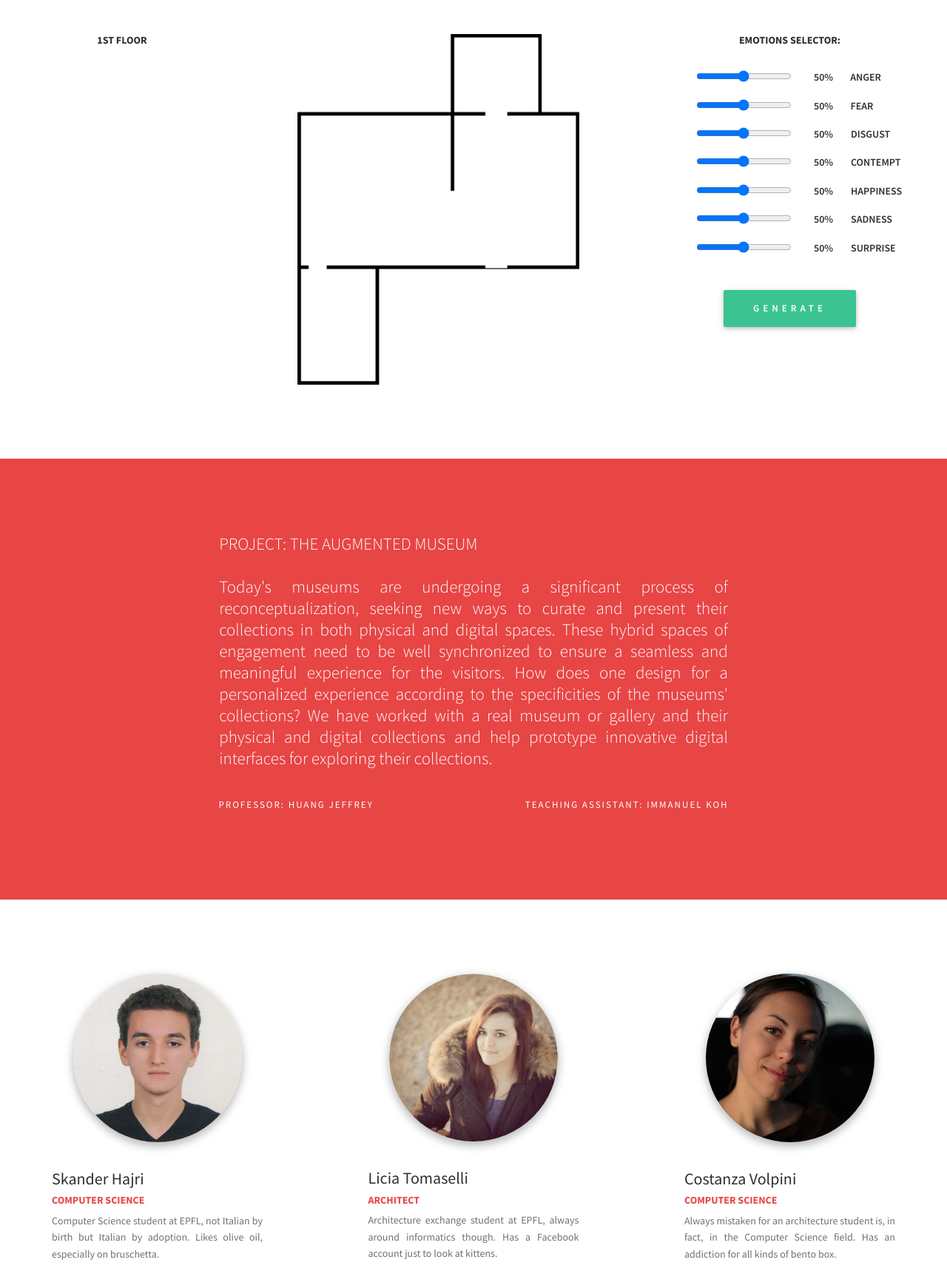
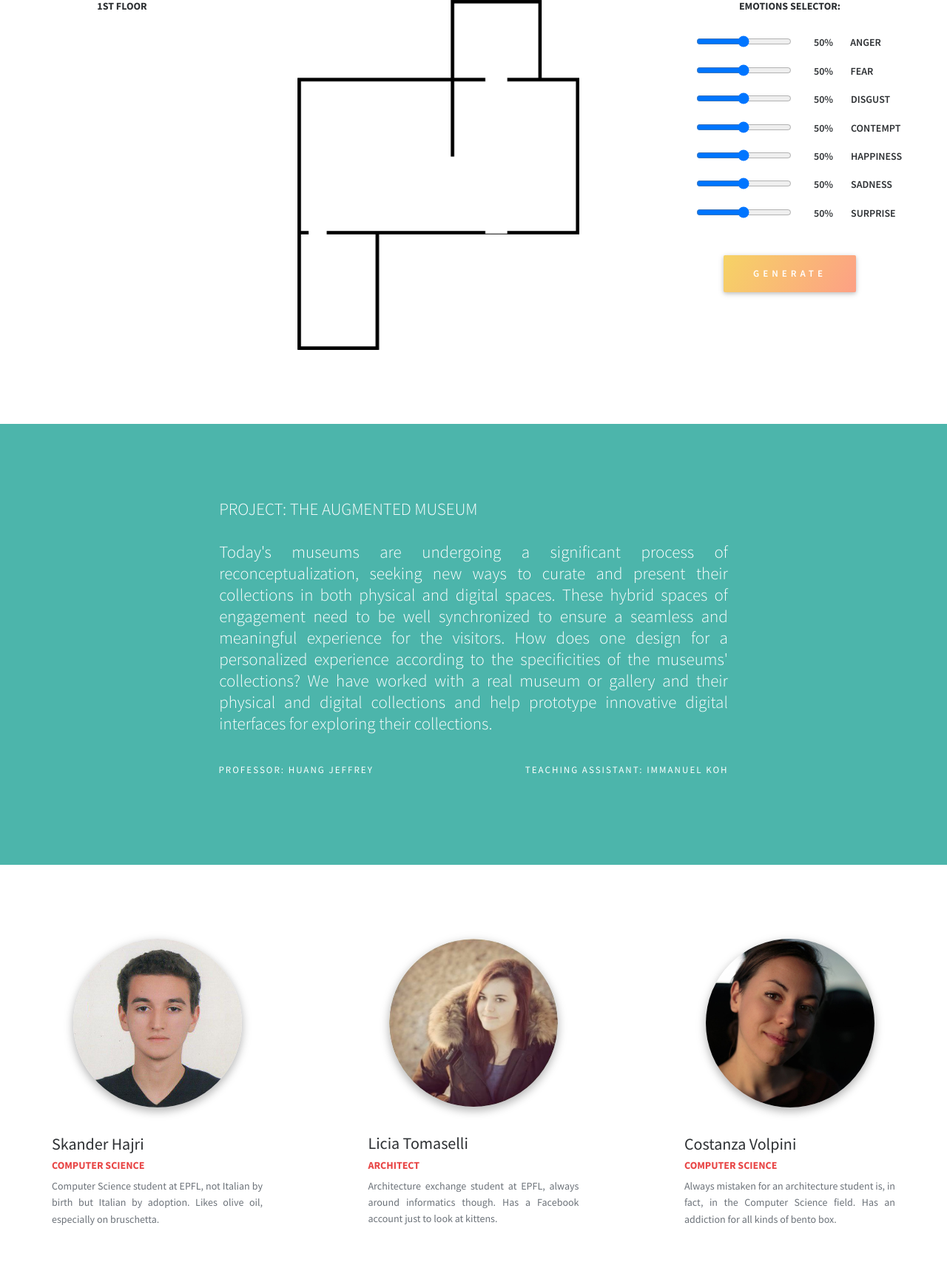
Before and after one commit to costanzavolpini/EmotionsAnalysis, a Flask app: page / in a window 1280 px wide. Shown: the part 2829-4566 px from the top of the page at 74% size. Run offline with Flask 2, Linux system fonts and the light colour scheme; some libraries are stand-ins or nearby versions; some web fonts are replaced.

Commit message:
color migration to yellow

```diff
--- a/static/css/main.css
+++ b/static/css/main.css
@@ -443,7 +443,7 @@ ul li {
 }
 
 .services .icon {
-	color: #e84545;
+	color: #f2746c;
 	font-size: 36px;
 	padding-left: 15px;
 }
@@ -605,7 +605,7 @@ ul li {
 	 Testimonials
 -------------------------------------------------------------------------------*/
 .testimonials {
-	background-color: #e84545;
+	background-color: #009688b3;
 	position: relative;
 	text-align: center;
 }
--- a/static/js/main.js
+++ b/static/js/main.js
@@ -150,10 +150,10 @@ $(document).ready(function () {
 										label: "YOUR RESULT",
 										data: [your_result.anger, your_result.contempt, your_result.disgust, your_result.fear, your_result.happiness, your_result.sadness, your_result.surprise],
 										backgroundColor: [
-											'rgba(105, 0, 132, .2)',
+											'rgba(242, 116, 108, .5)',
 										],
 										borderColor: [
-											'rgba(200, 99, 132, .7)',
+											'rgba(198, 40, 40, .7)',
 										],
 										borderWidth: 2
 									}]
@@ -321,7 +321,7 @@ $(document).ready(function () {
 			div_modal_footer.classList.add("modal-footer")
 
 			var button_footer = document.createElement("button");
-			button_footer.classList.add("btn","btn-sm")
+			button_footer.classList.add("btn","sunny-morning-gradient","btn-sm")
 			button_footer.setAttribute("data-dismiss","modal")
 			button_footer.innerText = "Close";
 
@@ -436,16 +436,16 @@ $(document).ready(function () {
 						label: name,
 						data: res,
 						backgroundColor: [
-							'rgba(244, 240, 242, .9)',
+							'rgba(242, 116, 108, .5)',
 						],
 						borderColor: [
-							'rgba(213, 208, 206, .7)',
+							'rgba(198, 40, 40, .7)',
 						],
 						pointBackgroundColor: [
-							'rgba(244, 240, 242, .9)',
+							'rgba(242, 116, 108, .5)',
 						],
 						pointBorderColor: [
-							'rgba(213, 208, 206, .7)',
+							'rgba(198, 40, 40, .7)',
 						],
 						borderWidth: 1
 					}]
--- a/templates/index.html
+++ b/templates/index.html
@@ -101,7 +101,7 @@
               <div class="row justify-content-md-center">
                 <div class="col">
                   <div class="media d-block d-md-flex">
-                    <img class="d-flex avatar mx-auto img-fluid" src="{{ url_for('static', filename='images/intro-liu.jpg') }}"
+                    <img class="d-flex avatar mx-auto img-fluid img-gradient-overlay" src="{{ url_for('static', filename='images/intro-liu.jpg') }}"
                       alt="">
                   </div>
                 </div>
@@ -192,9 +192,9 @@
     <div class="container-fluid" id="experiment-container">
       <div class="row no-gutter align-items-center">
         <div class="col-md-6" style="height: 100%">
-          <div class="card default-color-dark" style="height: 100%">
+          <div class="card" style="height: 100%;  background-color: rgba(244, 67, 54, 0.7) !important;">
             <div class="view" id="cardPingu">
-              <img src="{{ url_for('static', filename='images/pingu.png') }}" class="card-img-top" alt="photo">
+              <img src="{{ url_for('static', filename='images/pingu.jpg') }}" class="card-img-top img-gradient-overlay" alt="photo">
               <a href="#">
                 <div class="mask rgba-white-slight"></div>
               </a>
@@ -213,8 +213,8 @@
           </div>
         </div>
         <div class="col-md-6" id="wrapCluster">
-          <img id="img-museum" src="{{ url_for('static', filename='images/museum.jpg') }}" alt="Museum">
-          <a href="#" class="btn btn-outline-white btn-md waves-effect" id="experiment">Detect your score</a>
+          <img id="img-museum" src="{{ url_for('static', filename='images/museum.jpg') }}" class="img-gradient-overlay" alt="Museum">
+          <a href="#" class="btn sunny-morning-gradient btn-md waves-effect" id="experiment">Detect your score</a>
         </div>
       </div>
     </div>
@@ -339,7 +339,7 @@
             </div>
           </div>
 
-          <a href="#" class="btn btn-large" id="generatePath">Generate</a>
+          <a href="#" class="btn sunny-morning-gradient btn-large" id="generatePath">Generate</a>
         </div>
       </div>
     </div>
@@ -397,7 +397,7 @@
         <div class="col col-lg-3">
           <div class="row justify-content-md-center">
             <div class="media d-block d-md-flex reduce-80">
-              <img src="{{ url_for('static', filename='images/skander.jpg') }}" alt="" class="d-flex rounded-circle avatar z-depth-1-half mb-3 mx-auto img-fluid">
+              <img src="{{ url_for('static', filename='images/skander.jpg') }}" alt="" class="img-gradient-overlay d-flex rounded-circle avatar z-depth-1-half mb-3 mx-auto img-fluid">
             </div>
           </div>
           <div class="row justify-content-md-center">
@@ -413,7 +413,7 @@
         <div class="col col-lg-3">
           <div class="row justify-content-md-center">
             <div class="media d-block d-md-flex reduce-80">
-              <img src="{{ url_for('static', filename='images/licia.jpg') }}" alt="" class="d-flex rounded-circle avatar z-depth-1-half mb-3 mx-auto img-fluid">
+              <img src="{{ url_for('static', filename='images/licia.jpg') }}" alt="" class="img-gradient-overlay d-flex rounded-circle avatar z-depth-1-half mb-3 mx-auto img-fluid">
             </div>
           </div>
           <div class="row justify-content-md-center">
@@ -429,7 +429,7 @@
         <div class="col col-lg-3">
           <div class="row justify-content-md-center">
             <div class="media d-block d-md-flex reduce-80">
-              <img src="{{ url_for('static', filename='images/costanza.jpg') }}" alt="" class="d-flex rounded-circle avatar z-depth-1-half mb-3 mx-auto img-fluid">
+              <img src="{{ url_for('static', filename='images/costanza.jpg') }}" alt="" class="img-gradient-overlay d-flex rounded-circle avatar z-depth-1-half mb-3 mx-auto img-fluid">
             </div>
           </div>
           <div class="row justify-content-md-center">
```
Also changed, not shown: static/images/pingu.jpg (added).
